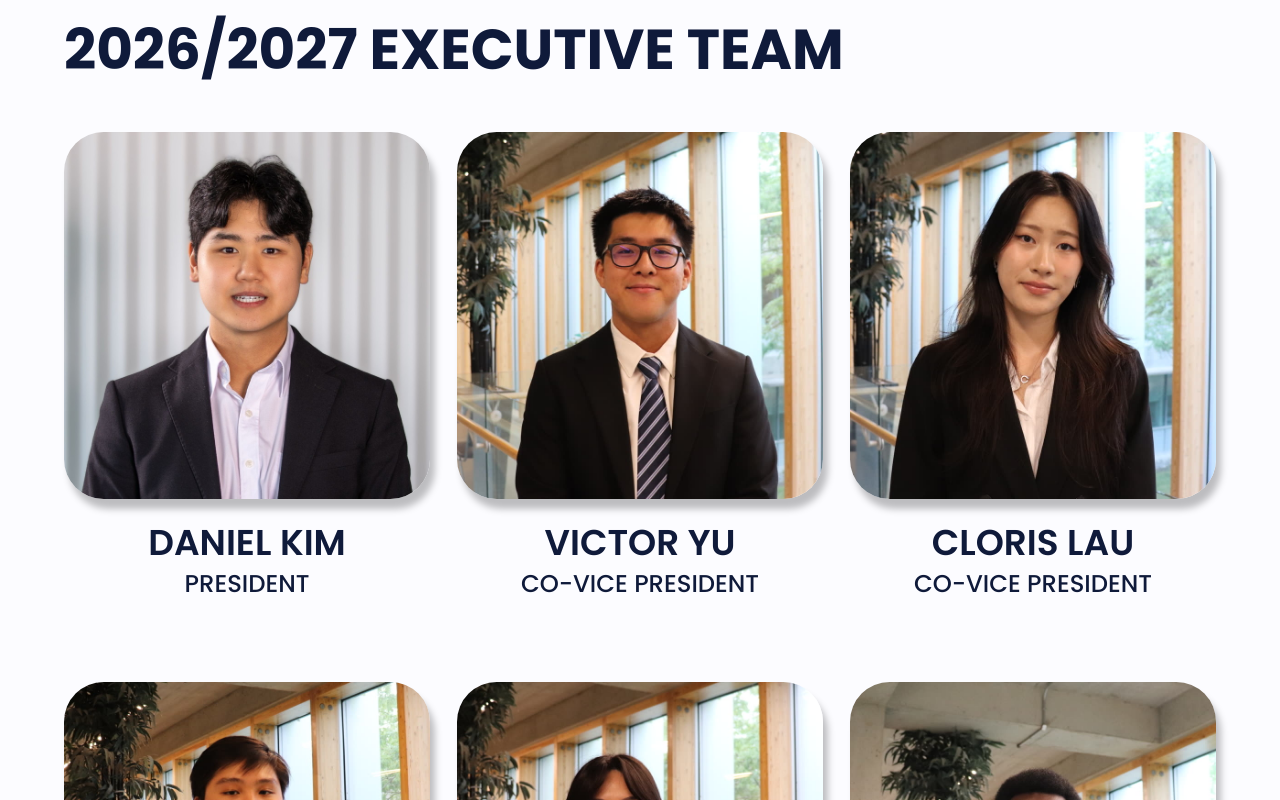
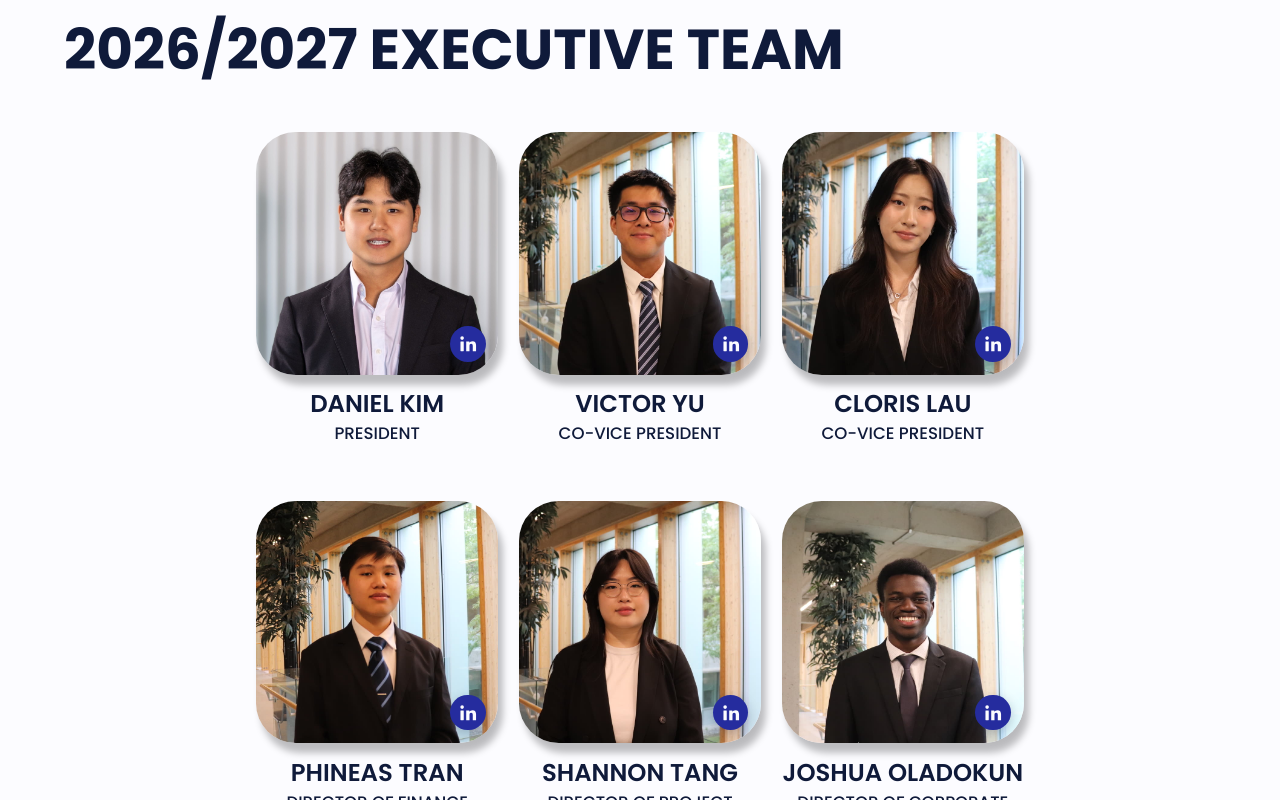
Before and after one commit to SFU-MISA/MISA-frontend, a React (Vite) app in the folder main-misa/: page /about in a window 1280 px wide. Shown: the part 1340-2140 px from the top of the page. Built offline with nearby package versions, Linux system fonts and the light colour scheme; no server answers.

Commit message:
smaller and linkedin!

```diff
--- a/main-misa/src/components/ExecGrid.css
+++ b/main-misa/src/components/ExecGrid.css
@@ -1,8 +1,9 @@
 .exec-grid__list {
   display: grid;
   grid-template-columns: repeat(3, 1fr);
-  gap: clamp(32px, 6.2vw, 90px) clamp(16px, 2.1vw, 31px);
-  margin: clamp(24px, 4vw, 56px) 0 0;
+  gap: clamp(28px, 4.2vw, 60px) clamp(14px, 1.6vw, 24px);
+  width: 66.667%;
+  margin: clamp(24px, 4vw, 56px) auto 0;
   padding: 0;
   list-style: none;
 }
@@ -28,11 +29,53 @@
   transform: translateY(-6px);
 }
 
+/* Headshots with a LinkedIn link */
+.exec-grid__link {
+  position: relative;
+  display: block;
+  border-radius: var(--radius-card);
+  color: inherit;
+}
+
+.exec-grid__link:focus-visible {
+  outline: 3px solid var(--color-primary);
+  outline-offset: 4px;
+}
+
+.exec-grid__badge {
+  position: absolute;
+  right: clamp(8px, 1vw, 14px);
+  bottom: clamp(8px, 1vw, 14px);
+  display: grid;
+  place-items: center;
+  width: clamp(32px, 2.8vw, 40px);
+  aspect-ratio: 1;
+  border-radius: 50%;
+  background: var(--color-primary);
+  color: var(--color-text-on-primary);
+  box-shadow: 0 4px 12px rgb(15 26 58 / 0.25);
+  transition:
+    transform var(--duration) var(--ease-out),
+    background-color var(--duration) var(--ease-out);
+}
+
+.exec-grid__badge svg {
+  width: 55%;
+  height: 55%;
+}
+
+/* The badge rides up with the photo on hover */
+.exec-grid__member:hover .exec-grid__badge,
+.exec-grid__link:focus-visible .exec-grid__badge {
+  transform: translateY(-6px);
+  background: var(--color-primary-dark);
+}
+
 .exec-grid__name {
-  margin: clamp(12px, 1.9vw, 28px) 0 0;
+  margin: clamp(10px, 1.3vw, 18px) 0 0;
   font-family: var(--font-heading);
   font-weight: 600;
-  font-size: clamp(1.125rem, 2.8vw, 2.5rem);
+  font-size: clamp(1rem, 1.9vw, 1.7rem);
   line-height: 1.1;
   text-transform: uppercase;
 }
@@ -40,12 +83,13 @@
 .exec-grid__role {
   margin: 4px 0 0;
   font-weight: 500;
-  font-size: clamp(0.875rem, 1.9vw, 1.75rem);
+  font-size: clamp(0.8rem, 1.3vw, 1.15rem);
   text-transform: uppercase;
 }
 
 @media (max-width: 640px) {
   .exec-grid__list {
     grid-template-columns: repeat(2, 1fr);
+    width: 100%;
   }
 }
--- a/main-misa/src/components/ExecGrid.tsx
+++ b/main-misa/src/components/ExecGrid.tsx
@@ -1,4 +1,5 @@
 import { EXEC_TEAM, TEAM_YEAR } from '../data/team.ts'
+import linkedinIcon from '../assets/linkedin.svg?raw'
 import './ExecGrid.css'
 
 /** "2026/2027 Executive Team" grid of headshots, names and roles. */
@@ -9,10 +10,24 @@ export default function ExecGrid() {
       <ul className="exec-grid__list" data-reveal="stagger">
         {EXEC_TEAM.map((member, i) => (
           <li key={i} className="exec-grid__member">
-            {member.photo ? (
-              <img className="exec-grid__photo" src={member.photo} alt={member.name} />
+            {member.linkedin ? (
+              // Headshot links to their LinkedIn, with a small badge to show it
+              <a
+                className="exec-grid__link"
+                href={member.linkedin}
+                target="_blank"
+                rel="noreferrer"
+                aria-label={`${member.name} on LinkedIn (opens in a new tab)`}
+              >
+                <Photo name={member.name} photo={member.photo} />
+                <span
+                  className="exec-grid__badge"
+                  aria-hidden="true"
+                  dangerouslySetInnerHTML={{ __html: linkedinIcon }}
+                />
+              </a>
             ) : (
-              <div className="exec-grid__photo exec-grid__photo--empty" />
+              <Photo name={member.name} photo={member.photo} />
             )}
             <p className="exec-grid__name">{member.name}</p>
             <p className="exec-grid__role">{member.role}</p>
@@ -22,3 +37,11 @@ export default function ExecGrid() {
     </section>
   )
 }
+
+function Photo({ name, photo }: { name: string; photo?: string }) {
+  return photo ? (
+    <img className="exec-grid__photo" src={photo} alt={name} />
+  ) : (
+    <div className="exec-grid__photo exec-grid__photo--empty" />
+  )
+}
--- a/main-misa/src/data/team.ts
+++ b/main-misa/src/data/team.ts
@@ -6,6 +6,8 @@ export type ExecMember = {
   role: string
   /** Optional headshot URL; a grey placeholder is shown when missing */
   photo?: string
+  /** Optional LinkedIn profile URL; when set, the headshot links to it */
+  linkedin?: string
 }
 
 // Headshots from Photoshoot #1, square-cropped. Names, roles and order follow
@@ -17,25 +19,82 @@ const headshots = import.meta.glob<string>('../assets/photos/headshots/*.jpg', {
 const headshot = (file: string) => headshots[`../assets/photos/headshots/${file}`]
 
 export const EXEC_TEAM: ExecMember[] = [
-  { name: 'Daniel Kim', role: 'President', photo: headshot('daniel-kim.jpg') },
-  { name: 'Victor Yu', role: 'Co-Vice President', photo: headshot('victor-yu.jpg') },
-  { name: 'Cloris Lau', role: 'Co-Vice President', photo: headshot('cloris-lau.jpg') },
-  { name: 'Phineas Tran', role: 'Director of Finance', photo: headshot('phineas-tran.jpg') },
+  {
+    name: 'Daniel Kim',
+    role: 'President',
+    photo: headshot('daniel-kim.jpg'),
+    linkedin: 'https://www.linkedin.com/in/-danielkim/',
+  },
+  {
+    name: 'Victor Yu',
+    role: 'Co-Vice President',
+    photo: headshot('victor-yu.jpg'),
+    linkedin: 'https://www.linkedin.com/in/victoryuu/',
+  },
+  {
+    name: 'Cloris Lau',
+    role: 'Co-Vice President',
+    photo: headshot('cloris-lau.jpg'),
+    linkedin: 'https://www.linkedin.com/in/clorislau/',
+  },
+  {
+    name: 'Phineas Tran',
+    role: 'Director of Finance',
+    photo: headshot('phineas-tran.jpg'),
+    linkedin: 'https://www.linkedin.com/in/phineastran/',
+  },
   {
     name: 'Shannon Tang',
     role: 'Director of Project Management',
     photo: headshot('shannon-tang.jpg'),
+    linkedin: 'https://www.linkedin.com/in/shannontango/',
   },
   {
     name: 'Joshua Oladokun',
     role: 'Director of Corporate Relations',
     photo: headshot('joshua-oladokun.jpg'),
+    linkedin: 'https://www.linkedin.com/in/joshua-oladokun-47aab0303/',
   },
-  { name: 'Rodrigo Velazco', role: 'Director of Strategy', photo: headshot('rodrigo-velazco.jpg') },
-  { name: 'Lauryn Yau', role: 'Co-Director of Design', photo: headshot('lauryn-yau.jpg') },
-  { name: 'Areeba Ali', role: 'Co-Director of Design', photo: headshot('areeba-ali.jpg') },
-  { name: 'Daniel Shi', role: 'Director of Web Development', photo: headshot('daniel-shi.jpg') },
-  { name: 'Esther Cho', role: 'Director of Software Systems', photo: headshot('esther-cho.jpg') },
-  { name: 'Tiensa Tran', role: 'Director of Marketing', photo: headshot('tiensa-tran.jpg') },
-  { name: 'Emma Qiu', role: 'Director of Human Resources', photo: headshot('emma-qiu.jpg') },
+  {
+    name: 'Rodrigo Velazco',
+    role: 'Director of Strategy',
+    photo: headshot('rodrigo-velazco.jpg'),
+    linkedin: 'https://www.linkedin.com/in/rodrigovelazco/',
+  },
+  {
+    name: 'Lauryn Yau',
+    role: 'Co-Director of Design',
+    photo: headshot('lauryn-yau.jpg'),
+    linkedin: 'https://www.linkedin.com/in/laurynyau/',
+  },
+  {
+    name: 'Areeba Ali',
+    role: 'Co-Director of Design',
+    photo: headshot('areeba-ali.jpg'),
+    linkedin: 'https://www.linkedin.com/in/ali-areeba/',
+  },
+  {
+    name: 'Daniel Shi',
+    role: 'Director of Web Development',
+    photo: headshot('daniel-shi.jpg'),
+    linkedin: 'https://www.linkedin.com/in/danielshi101',
+  },
+  {
+    name: 'Esther Cho',
+    role: 'Director of Software Systems',
+    photo: headshot('esther-cho.jpg'),
+    linkedin: 'https://www.linkedin.com/in/esthercho04/',
+  },
+  {
+    name: 'Tiensa Tran',
+    role: 'Director of Marketing',
+    photo: headshot('tiensa-tran.jpg'),
+    linkedin: 'https://www.linkedin.com/in/tiensatran/',
+  },
+  {
+    name: 'Emma Qiu',
+    role: 'Director of Human Resources',
+    photo: headshot('emma-qiu.jpg'),
+    linkedin: 'https://www.linkedin.com/in/emqi/',
+  },
 ]
```
